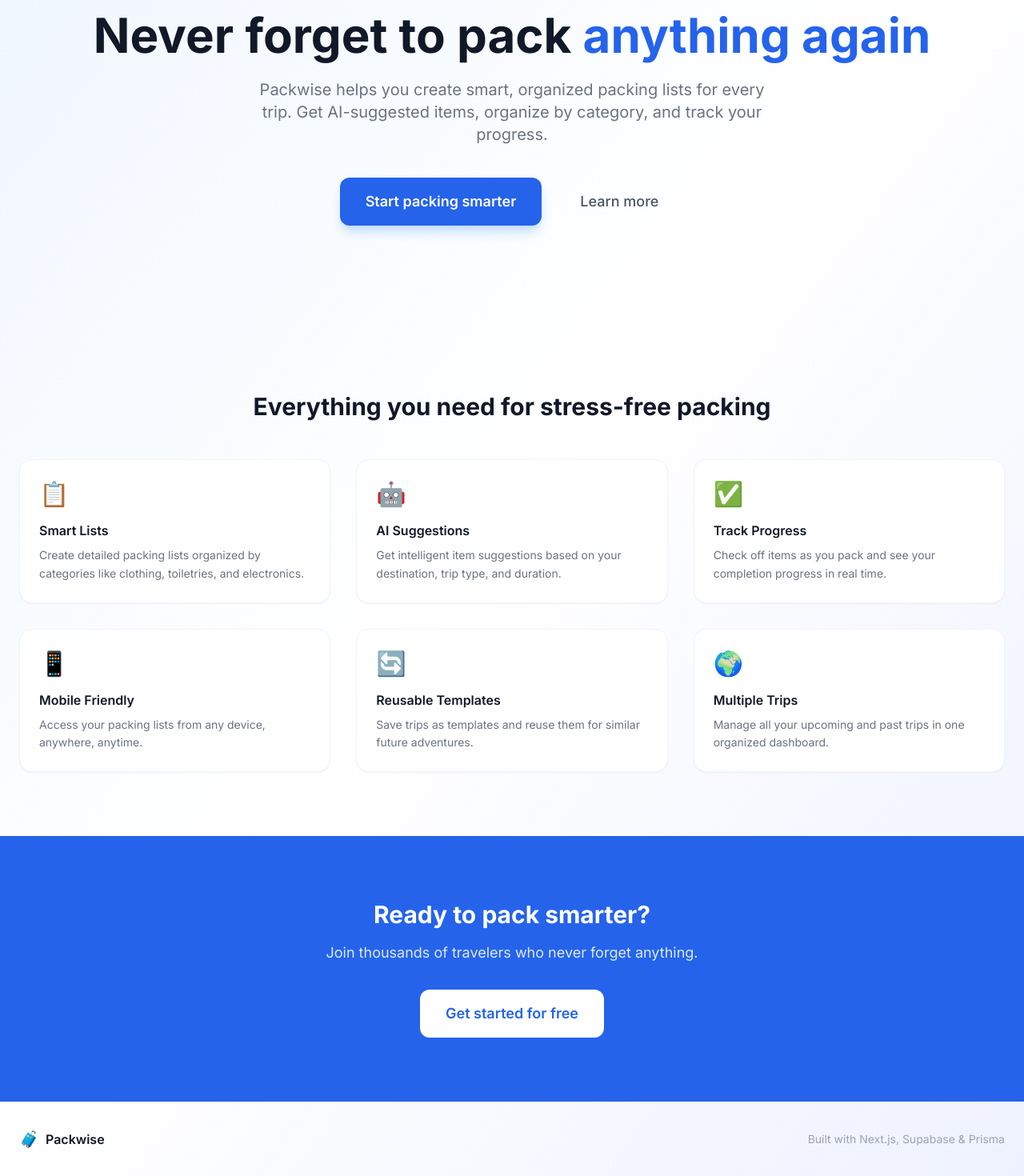
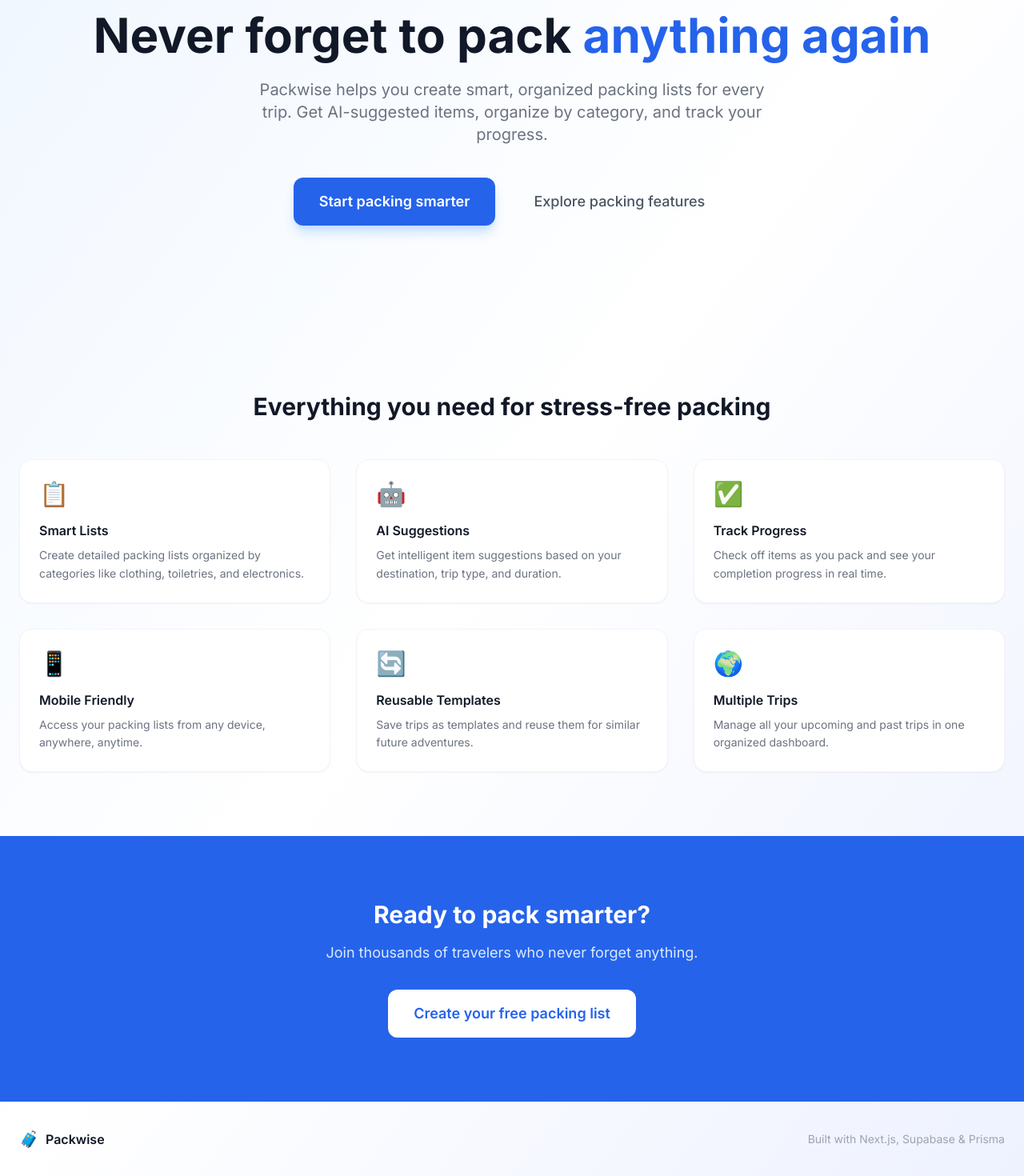
Before and after one commit to mvng/packwise, a Next.js app: page / in a window 1280 px wide. Shown: the part 186-1656 px from the top of the page at 80% size. Built offline with nearby package versions, Linux system fonts and the light colour scheme; no server answers.

Commit message:
🔍 Scout: Improve internal link anchor text
Co-authored-by: mvng <7838263+mvng@users.noreply.github.com>

```diff
--- a/app/page.tsx
+++ b/app/page.tsx
@@ -72,7 +72,8 @@ export default async function HomePage() {
             href="#features"
             className="text-gray-600 px-8 py-4 rounded-xl text-lg font-medium hover:text-gray-900 transition-colors"
           >
-            Learn more
+            {/* SCOUT SEO RATIONALE: Replaced generic "Learn more" anchor text with descriptive keyword-rich text to improve crawler context and accessibility. */}
+            Explore packing features
           </Link>
         </div>
       </section>
@@ -131,7 +132,8 @@ export default async function HomePage() {
             href="/login"
             className="bg-white text-blue-600 px-8 py-4 rounded-xl text-lg font-semibold hover:bg-blue-50 transition-colors inline-block"
           >
-            Get started for free
+            {/* SCOUT SEO RATIONALE: Replaced generic "Get started for free" anchor text with descriptive keyword-rich text to improve crawler context and accessibility. */}
+            Create your free packing list
           </Link>
         </div>
       </section>
```
